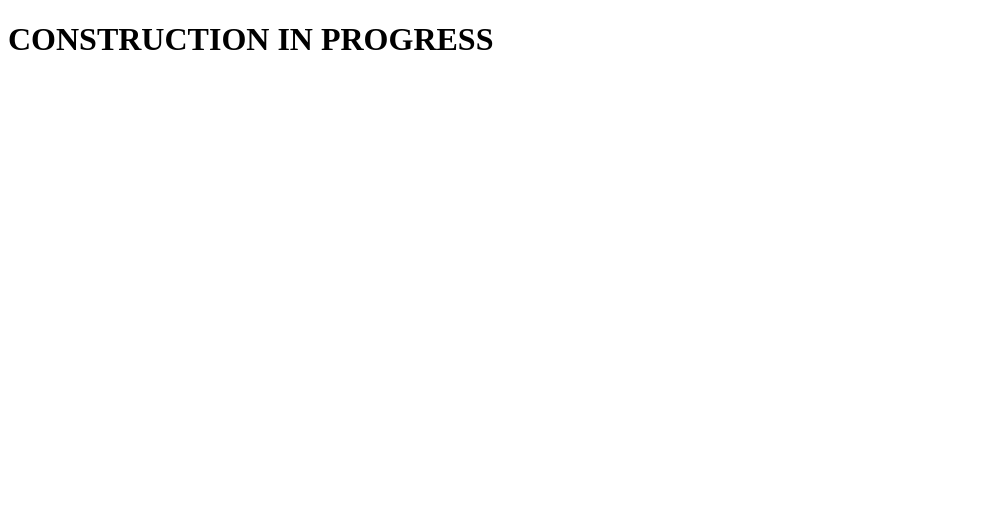
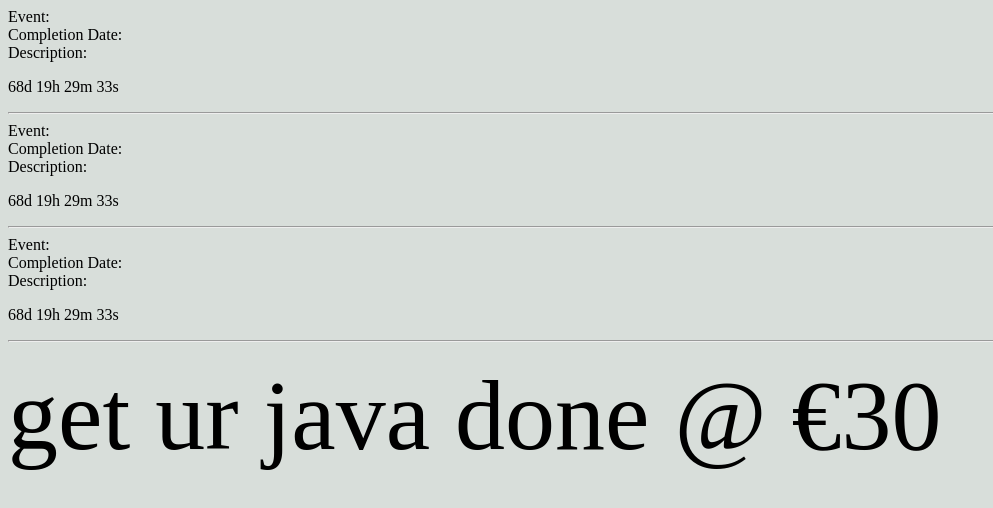
Before and after one commit to El-Nico/El-Nico.github.io, a plain HTML site: page index.html in a window 1280 px wide. Shown: the whole page, without its empty margins (0-993 px from the left). Drawn offline with Linux system fonts and the light colour scheme.

Commit message:
basic framework

```diff
--- /dev/null
+++ b/default.css
@@ -0,0 +1,6 @@
+body{
+    background-color: #D8DEDA;
+}
+.big{
+   font-size: 100px;
+}
--- a/index.html
+++ b/index.html
@@ -3,8 +3,69 @@
 <head>
 <meta charset="utf-8">
 <title>bsc1jan18</title>
+<link rel="stylesheet" type="text/css" href="default.css">
+<!--<script src="default.js"></script>-->
 </head>
 <body>
-    <h1>CONSTRUCTION IN PROGRESS</h1>
+    <div id="#1">
+        Event:<br>
+        Completion Date:<br>
+        Description:
+        <p id="#C1"></p>
+        <hr>
+    </div>
+    <div id="#2">
+        Event:<br>
+        Completion Date:<br>
+        Description:
+        <p id="#C2"></p>
+        <hr>
+    </div>
+    <div id="#2">
+        Event:<br>
+        Completion Date:<br>
+        Description:
+        <p id="#C3"></p>
+        <hr>
+    </div>
+    <div id="ad">
+        <p>
+            <span class="big">get ur java done @ &euro;30</span>
+        </p>
+    </div>
+<script>
+function dispCountdown(id, endDate){
+    // Set the date we're counting down to=endDate==>new Date("Sep 5, 2018 15:37:25").getTime();
+
+// Update the count down every 1 second
+let update = setInterval(function() {
+
+  // Get todays date and time
+  var now = new Date().getTime();
+
+  // Find the distance between now an the count down date
+  var distance = endDate - now;
+
+  // Time calculations for days, hours, minutes and seconds
+  var days = Math.floor(distance / (1000 * 60 * 60 * 24));
+  var hours = Math.floor((distance % (1000 * 60 * 60 * 24)) / (1000 * 60 * 60));
+  var minutes = Math.floor((distance % (1000 * 60 * 60)) / (1000 * 60));
+  var seconds = Math.floor((distance % (1000 * 60)) / 1000);
+
+  // Display the result in the element with id="demo"
+  document.getElementById(id).innerHTML = days + "d " + hours + "h "
+  + minutes + "m " + seconds + "s ";
+
+  // If the count down is finished, write some text
+  if (distance < 0) {
+    clearInterval(x);
+    document.getElementById(id).innerHTML = "EXPIRED";
+  }
+}, 1000);
+}
+dispCountdown("#C1", new Date("Sep 5, 2018 15:37:25").getTime());
+dispCountdown("#C2", new Date("Sep 5, 2018 15:37:25").getTime());
+dispCountdown("#C3", new Date("Sep 5, 2018 15:37:25").getTime());
+</script>
 </body>
 </html>
```
Also changed, not shown: default.js (added, +68 -0 lines), rundown.txt (added).
